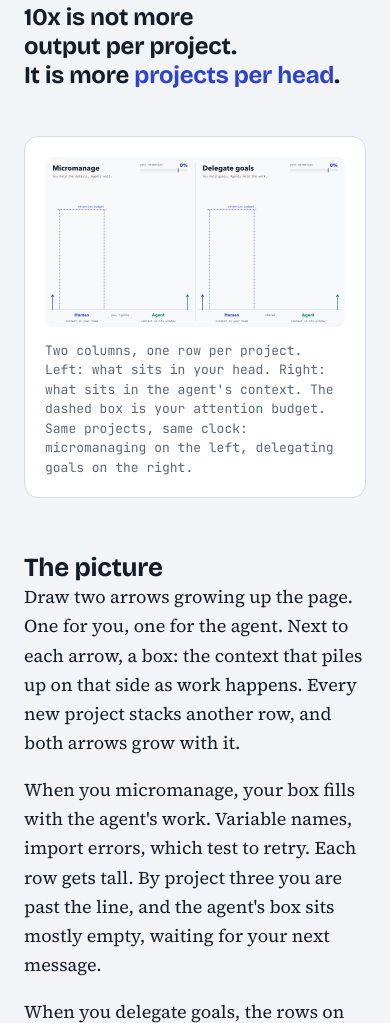
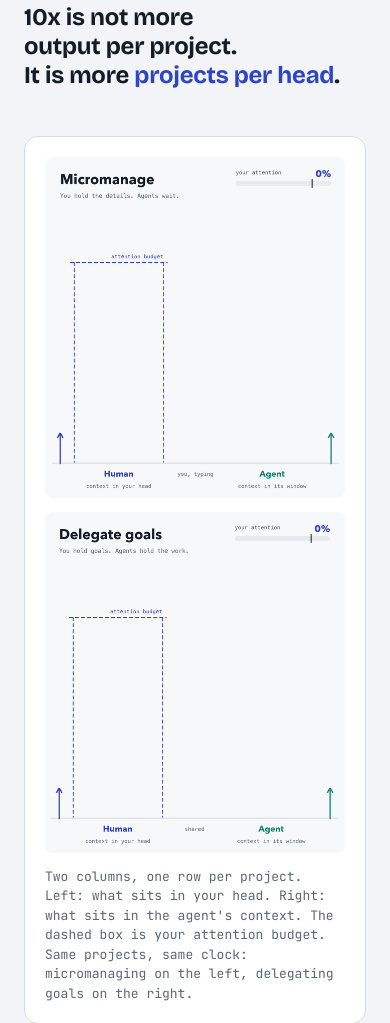
Before and after one commit to smarchone/smarchone.github.io, a plain HTML site: page blog/10x/10x.html in a window 390 px wide. Shown: the part 726-1749 px from the top of the page. Drawn offline with nearby package versions, Linux system fonts and the light colour scheme.

Commit message:
Stack split 10x GIF and fit chart on mobile
Co-Authored-By: Claude Opus 5.5 <noreply@anthropic.com>

```diff
--- a/blog/10x/10x.html
+++ b/blog/10x/10x.html
@@ -101,7 +101,16 @@ figcaption { font-family: var(--mono); font-size: 13px; color: var(--muted); lin
 .card.task .eyebrow { color: var(--warn); }
 .card.goal .eyebrow { color: var(--agent); }
 .card pre { margin: 0; white-space: pre-wrap; font-family: var(--mono); font-size: 13.5px; line-height: 1.6; }
-@media (max-width: 620px) { .versus { grid-template-columns: 1fr; } body { font-size: 18px; } }
+.ledger img { width: 100%; height: auto; border-radius: 8px; display: block; }
+.gif-stack { display: none; }
+@media (max-width: 620px) {
+  .versus { grid-template-columns: 1fr; } body { font-size: 18px; }
+  /* Mobile: the side-by-side GIF gets too small, so show its two halves stacked */
+  .ledger .gif-wide { display: none; }
+  .gif-stack { display: grid; gap: 14px; }
+  .svgwrap { overflow-x: visible; }
+  .svgwrap svg, .dims .svgwrap svg { min-width: 0; }
+}
 
 .rules { list-style: none; padding: 0; margin: 0 0 1em; display: grid; gap: 10px; }
 .rules li { display: grid; grid-template-columns: 92px 1fr; gap: 14px; align-items: baseline; }
@@ -125,7 +134,11 @@ hr { border: 0; border-top: 1px solid var(--rule); margin: 24px 0; }
   </section>
 
   <figure class="ledger" aria-labelledby="ledger-cap">
-    <img src="10x-side-by-side.gif" width="1200" height="680" alt="Animated diagram with two panels running side by side. In each, two arrows grow upward, one for the human and one for the agent, as project rows stack up. Left, micromanaging: each row is tall with low-level details on the human side, the agent waits, the third project breaks the attention budget and five more wait in a queue. Right, delegating goals: rows are thin on the human side, the agent holds the work, and all eight projects fit." style="width:100%;height:auto;border-radius:8px;display:block">
+    <img src="10x-side-by-side.gif" width="1200" height="680" alt="Animated diagram with two panels running side by side. In each, two arrows grow upward, one for the human and one for the agent, as project rows stack up. Left, micromanaging: each row is tall with low-level details on the human side, the agent waits, the third project breaks the attention budget and five more wait in a queue. Right, delegating goals: rows are thin on the human side, the agent holds the work, and all eight projects fit." class="gif-wide">
+    <div class="gif-stack">
+      <img src="10x-left.gif" width="598" height="680" alt="Animated diagram, micromanaging: two arrows grow upward, one for the human and one for the agent. Each project row is tall with low-level details on the human side while the agent waits; the third project breaks the attention budget and five more wait in a queue." loading="lazy">
+      <img src="10x-right.gif" width="598" height="680" alt="Animated diagram, delegating goals: rows stay thin on the human side, the agent holds the work, and all eight projects fit inside the attention budget." loading="lazy">
+    </div>
     <figcaption id="ledger-cap">Two columns, one row per project. Left: what sits in your head. Right: what sits in the agent's context. The dashed box is your attention budget. Same projects, same clock: micromanaging on the left, delegating goals on the right.</figcaption>
   </figure>
 
```
Also changed, not shown: blog/10x/10x-left.gif (added), blog/10x/10x-right.gif (added).
